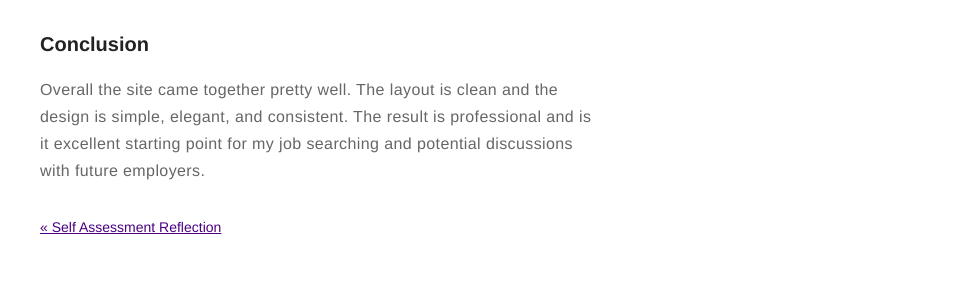
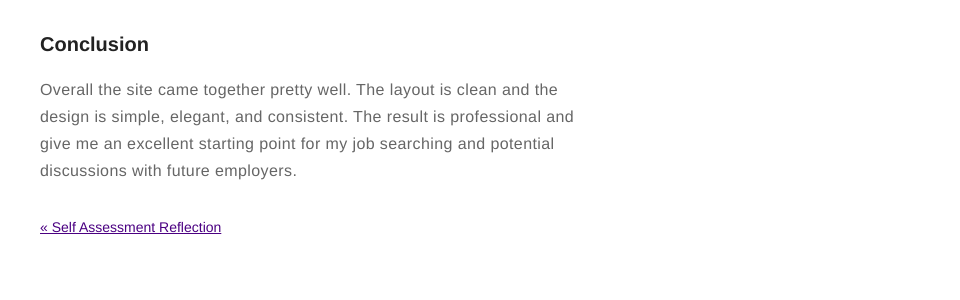
Before and after one commit to rutigs/rutigs.github.io, a Jekyll site: the page built from _posts/2017-12-14-web-folio-301.md, in a window 1280 px wide. Shown: the part 951-1251 px from the top of the page, without its empty margins (320-1280 px from the left). Built offline with Jekyll 4.4.1, drawn with Linux system fonts in a browser that asks for light colours.

Commit message:
spelling fixes

```diff
--- a/_posts/2017-12-14-web-folio-301.md
+++ b/_posts/2017-12-14-web-folio-301.md
@@ -28,4 +28,4 @@ To add a bit of excitement I put a little in-browser cryptocurrency miner that m
 
 ### Conclusion
 
-Overall the site came together pretty well. The layout is clean and the design is simple, elegant, and consistent. The result is professional and is it excellent starting point for my job searching and potential discussions with future employers.
+Overall the site came together pretty well. The layout is clean and the design is simple, elegant, and consistent. The result is professional and give me an excellent starting point for my job searching and potential discussions with future employers.
```
